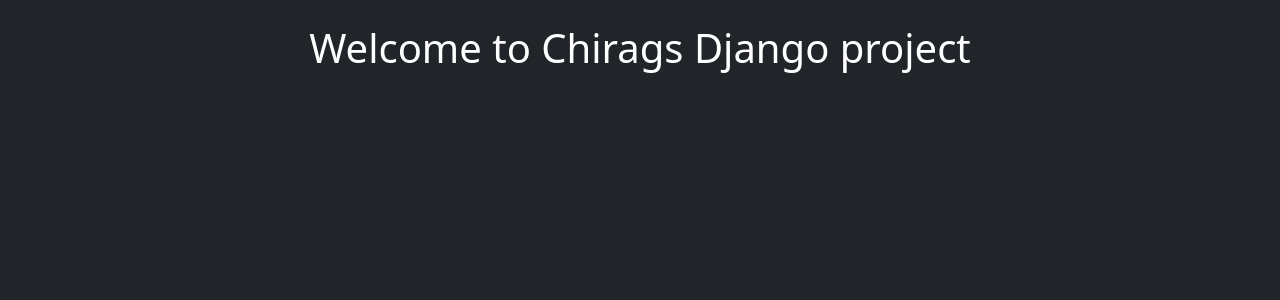
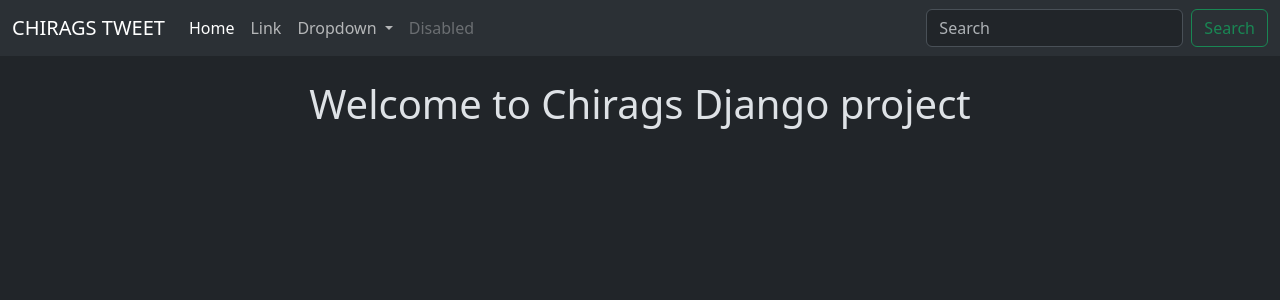
Before and after one commit to Chirag-S-Kotian/ck-tweet, a Django app: page /ck/ in a window 1280 px wide. Shown: the top 300 px of the page. Run offline with Django 5.2, Linux system fonts and the light colour scheme.

Commit message:
"Updated index.html and layout.html templates: removed text-white class, added data-bs-theme attribute, and added a navbar with navigation links and search form."

```diff
--- a/ace/ck/templates/index.html
+++ b/ace/ck/templates/index.html
@@ -5,5 +5,5 @@
 {% endblock %}
 
 {% block content %}
-<h1 class="text-center text-white mt-4">Welcome to Chirags Django project</h1>
+<h1 class="text-center mt-4">Welcome to Chirags Django project</h1>
 {% endblock %}
--- a/ace/templates/layout.html
+++ b/ace/templates/layout.html
@@ -1,7 +1,7 @@
 {% load static %}
 
 <!DOCTYPE html>
-<html lang="en">
+<html lang="en" data-bs-theme="dark">
 <head>
     <meta charset="UTF-8">
     <meta name="viewport" content="width=device-width, initial-scale=1.0">
@@ -12,7 +12,43 @@
         {% endblock %}
     </title>
 </head>
-<body class="bg-dark">
+<body>
+    <nav class="navbar navbar-expand-lg bg-body-tertiary">
+        <div class="container-fluid">
+          <a class="navbar-brand" href="#">CHIRAGS TWEET</a>
+          <button class="navbar-toggler" type="button" data-bs-toggle="collapse" data-bs-target="#navbarSupportedContent" aria-controls="navbarSupportedContent" aria-expanded="false" aria-label="Toggle navigation">
+            <span class="navbar-toggler-icon"></span>
+          </button>
+          <div class="collapse navbar-collapse" id="navbarSupportedContent">
+            <ul class="navbar-nav me-auto mb-2 mb-lg-0">
+              <li class="nav-item">
+                <a class="nav-link active" aria-current="page" href="#">Home</a>
+              </li>
+              <li class="nav-item">
+                <a class="nav-link" href="#">Link</a>
+              </li>
+              <li class="nav-item dropdown">
+                <a class="nav-link dropdown-toggle" href="#" role="button" data-bs-toggle="dropdown" aria-expanded="false">
+                  Dropdown
+                </a>
+                <ul class="dropdown-menu">
+                  <li><a class="dropdown-item" href="#">Action</a></li>
+                  <li><a class="dropdown-item" href="#">Another action</a></li>
+                  <li><hr class="dropdown-divider"></li>
+                  <li><a class="dropdown-item" href="#">Something else here</a></li>
+                </ul>
+              </li>
+              <li class="nav-item">
+                <a class="nav-link disabled" aria-disabled="true">Disabled</a>
+              </li>
+            </ul>
+            <form class="d-flex" role="search">
+              <input class="form-control me-2" type="search" placeholder="Search" aria-label="Search">
+              <button class="btn btn-outline-success" type="submit">Search</button>
+            </form>
+          </div>
+        </div>
+      </nav>
     <div class="container">
         {% block content %}
         {% endblock %}
```
